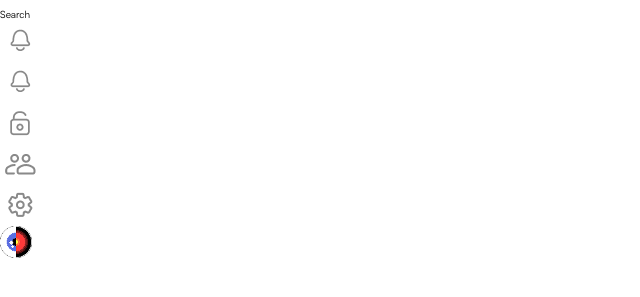
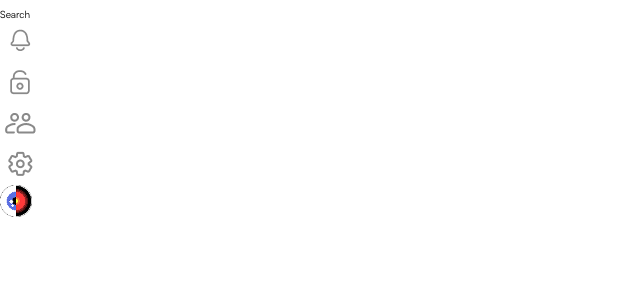
Before and after one commit to natchkebia/spotify, a website: page src/index.html in a window 1280 px wide. Shown: the part 195-492 px from the top of the page, without its empty margins (0-640 px from the left). Drawn offline with Linux system fonts and the light colour scheme.

Commit message:
change: deleted dublicae notification icon from user menu

```diff
--- a/src/index.html
+++ b/src/index.html
@@ -57,7 +57,6 @@
                 </a>
               </li>
             </ul>
-
             <!-- Right User Menu -->
             <ul class="user-menu">
               <li>
@@ -69,17 +68,6 @@
                   />
                 </a>
               </li>
-          <!-- Right User Menu -->
-          <ul class="user-menu">
-            <li>
-              <a href="#" aria-label="Notifications">
-                <img
-                  src="./assets/images/header icons/notifycation.png"
-                  alt=""
-                  aria-hidden="true"
-                />
-              </a>
-            </li>
 
               <li>
                 <a href="#" aria-label="Security">
```
